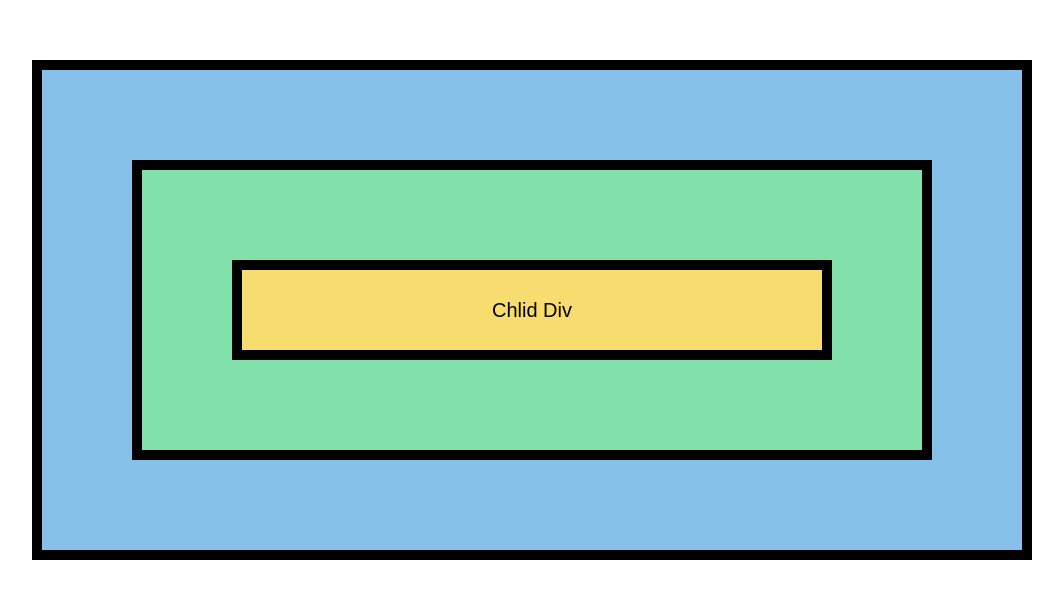
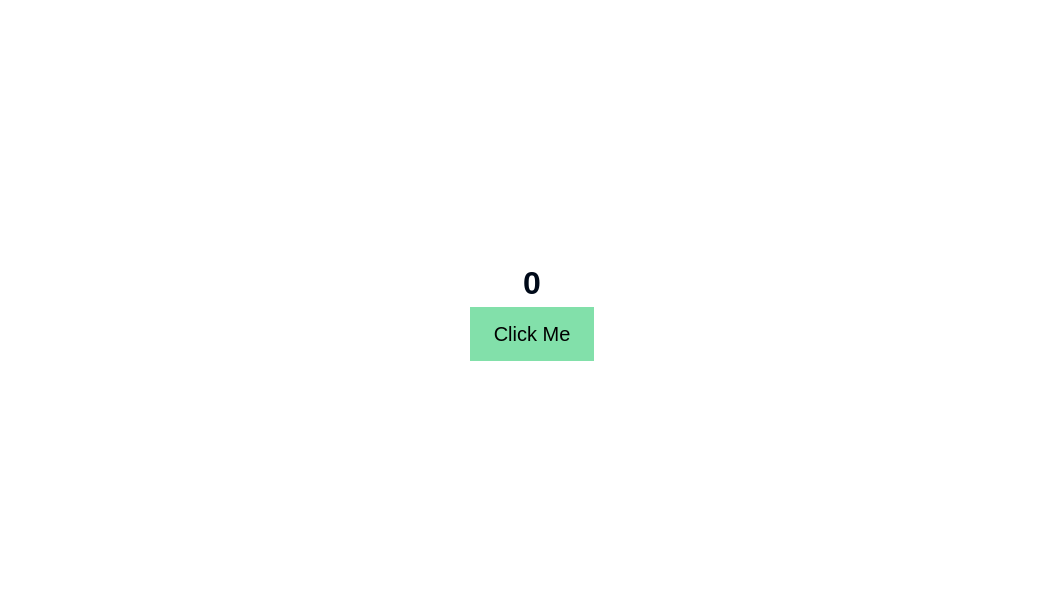
Before and after one commit to jitixaa/Basic_React19, a React (Vite) app in the folder Card-Basic/: page / in a window 1280 px wide. Shown: the part 106-704 px from the top of the page, without its empty margins (108-1171 px from the left). Built offline with nearby package versions, Linux system fonts and the light colour scheme.

Commit message:
using usestate

```diff
--- a/Card-Basic/src/App.jsx
+++ b/Card-Basic/src/App.jsx
@@ -1,9 +1,6 @@
-// import NetflixSeries from "./componets/NetflixSeries";
-// import styles from "./componets/Netflix.module.css";
 import { ThemeProvider } from "styled-components";
-// import EventHandling from "./componets/EventHandling";
-// import { EventHandlingProps } from "./componets/EventHandlingProps";
-import { EventPropogation } from "./componets/EventPropogation";
+import { State } from "./componets/hooks/State";
+import "./componets/EventHandling.css";
 
 export const App = () => {
   const theme = {
@@ -20,11 +17,7 @@
     // <></> Sugar Formate
     <ThemeProvider theme={theme}>
       <section className="container">
-        {/* <h1 className={styles["card-heading"]}>List Of Best Series</h1>
-        <NetflixSeries /> */}
-        {/* <EventHandling /> */}
-        {/* <EventHandlingProps /> */}
-        <EventPropogation />
+        <State />
       </section>
     </ThemeProvider>
   );
--- a/Card-Basic/src/componets/EventHandling.css
+++ b/Card-Basic/src/componets/EventHandling.css
@@ -2,6 +2,7 @@
   height: 80vh;
   width: 100%;
   display: flex;
+  flex-direction: column;
   justify-content: center;
   align-items: center;
 }
--- a/Card-Basic/src/componets/EventHandling.jsx
+++ b/Card-Basic/src/componets/EventHandling.jsx
@@ -1,5 +1,3 @@
-import "../componets/EventHandling.css";
-
 const EventHandling = () => {
   //   function handleButtonClick() {
   //     alert("Hello ! How are you");
--- a/Card-Basic/src/componets/EventHandlingProps.jsx
+++ b/Card-Basic/src/componets/EventHandlingProps.jsx
@@ -1,4 +1,3 @@
-import "../componets/EventHandling.css";
 export const EventHandlingProps = () => {
   const handleClickMe = (user) => {
     console.log(`Hello I am ${user}`);
--- /dev/null
+++ b/Card-Basic/src/componets/hooks/State.jsx
@@ -0,0 +1,21 @@
+import { useState } from "react";
+
+export const State = () => {
+  // let value = 0;
+  //
+  // const handleButtonClick = () => {
+  //   value++;
+  //   console.log(value);
+  // };
+
+  const [count, setCount] = useState(0);
+  const handlebuttonClick = () => {
+    setCount(() => count + 1);
+  };
+  return (
+    <section className="main-div">
+      <h1>{count}</h1>
+      <button onClick={handlebuttonClick}>Click Me</button>
+    </section>
+  );
+};
```
